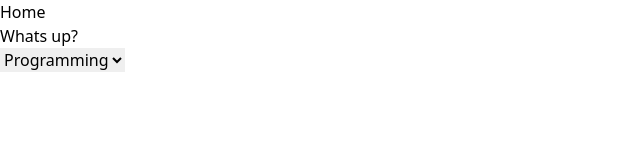
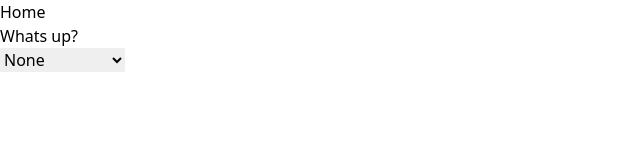
Before and after one commit to mihai888nextlab/Proiect-CtrlAltElite, a Next.js app: page / in a window 1280 px wide. Shown: the top 160 px of the page, without its empty margins (0-640 px from the left). Built offline with nearby package versions, Linux system fonts and the light colour scheme.

Commit message:
Update index.tsx

```diff
--- a/src/pages/index.tsx
+++ b/src/pages/index.tsx
@@ -3,6 +3,7 @@ export default function Home() {
     <h1>Home</h1>
     <h2>Whats up?</h2>
     <select name="Select Option">
+      <option value="select0">None</option>
       <option value="select1">Programming</option>
       <option value="select2">Art</option>
       <option value="select2">Mechanics</option>
```
